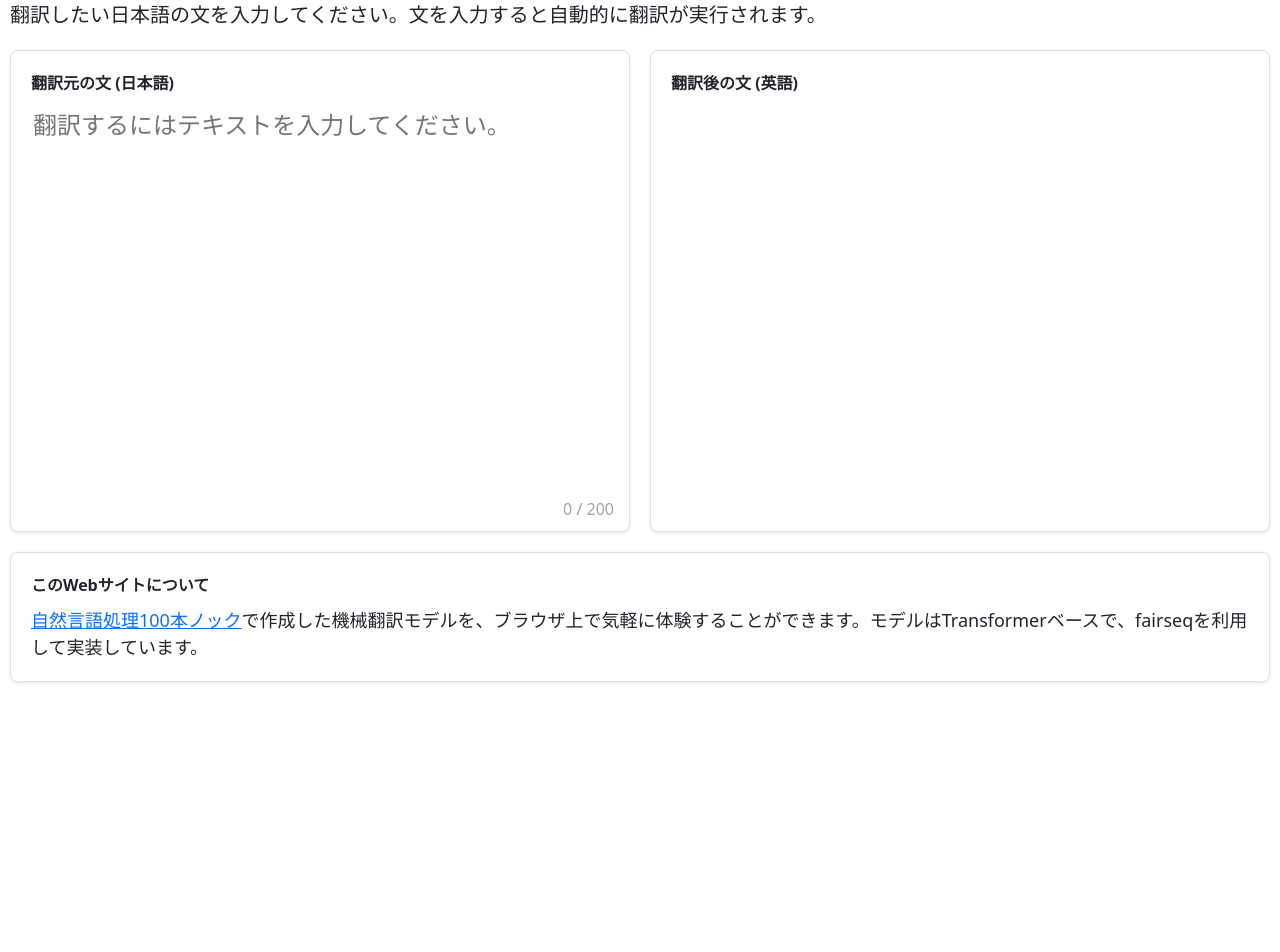
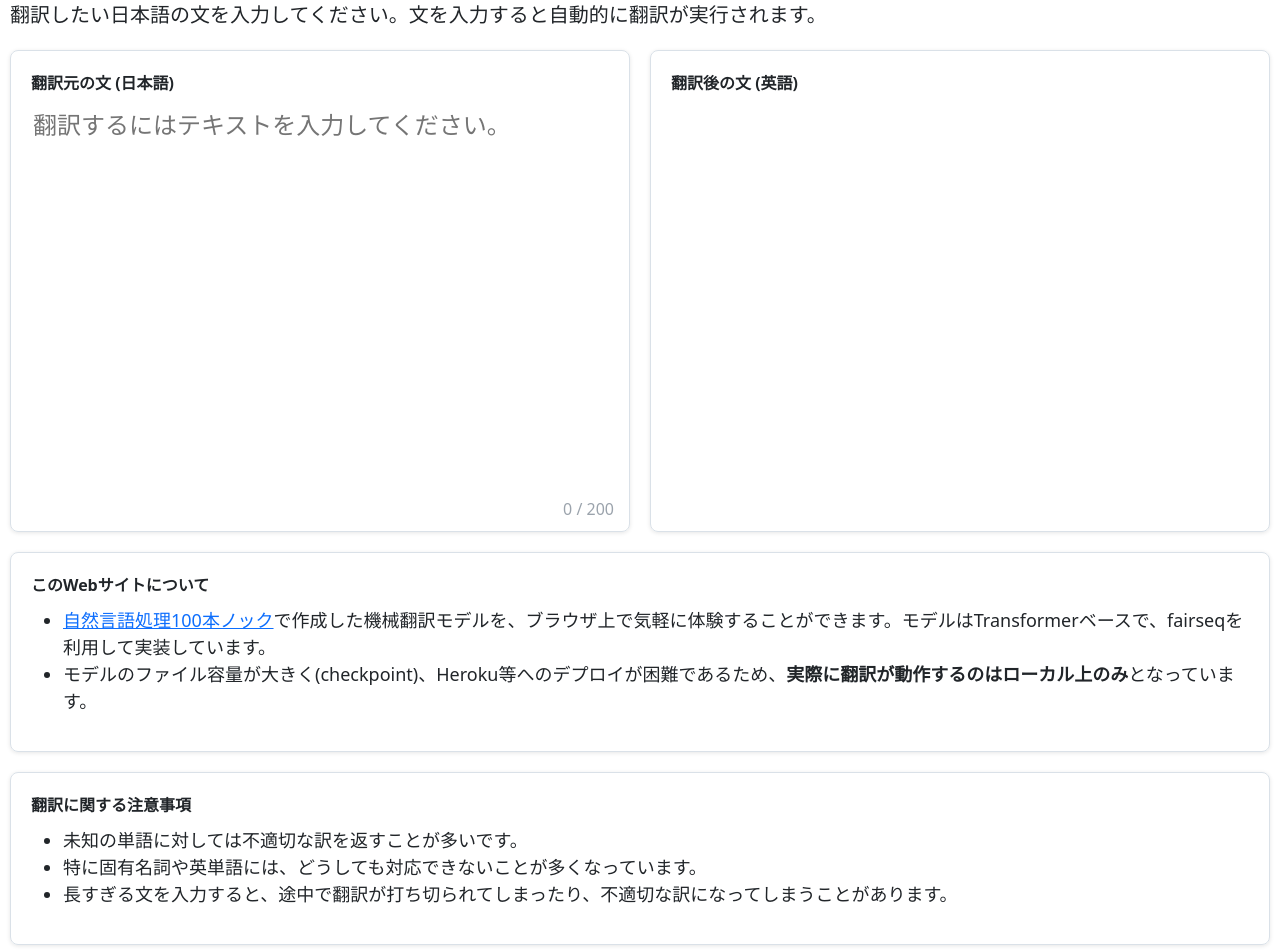
Before and after one commit to aya-se/100knock-translation, a Next.js app: page / in a window 1280 px wide. Shown: the top 952 px of the page. Before the commit the page ends 800 px from the top, so only its background shows below. Built offline with nearby package versions, Linux system fonts and the light colour scheme; no server answers.

Commit message:
スタイルの調節

```diff
--- a/pages/index.js
+++ b/pages/index.js
@@ -32,7 +32,7 @@ export default function Home() {
       setOutputText(res.data.en);
     }).catch((err)=> {
       setIsLoading(false);
-      setOutputText("Error: 翻訳の実行に失敗しました。");
+      setOutputText("Error: 翻訳はローカル上でのみ動作します。");
     })
   });
 
@@ -50,7 +50,7 @@ export default function Home() {
       setPrevInputText(inputText);
       handleTranslate();
     }
-  }, 3000);
+  }, 2000);
 
   // 入力テキスト削除
   const handleDeleteButton = (() => {
@@ -129,6 +129,8 @@ export default function Home() {
           </div>
           <div className={styles.card_contents}>
             <div className={styles.card_text}>
+              <ul>
+                <li>
                   <a
                     href="https://nlp100.github.io/ja/"
                     target="_blank"
@@ -137,6 +139,23 @@ export default function Home() {
                     自然言語処理100本ノック
                   </a>
                   で作成した機械翻訳モデルを、ブラウザ上で気軽に体験することができます。モデルはTransformerベースで、fairseqを利用して実装しています。
+                </li>
+                <li>モデルのファイル容量が大きく(checkpoint)、Heroku等へのデプロイが困難であるため、<strong>実際に翻訳が動作するのはローカル上のみ</strong>となっています。</li>
+              </ul>
+            </div>
+          </div>
+        </div>
+        <div className={[styles.card, styles.card_explanation].join(' ')}>
+          <div className={styles.card_header}>
+            <div className={styles.card_title}>翻訳に関する注意事項</div>
+          </div>
+          <div className={styles.card_contents}>
+            <div className={styles.card_text}>
+              <ul>
+                <li>未知の単語に対しては不適切な訳を返すことが多いです。</li>
+                <li>特に固有名詞や英単語には、どうしても対応できないことが多くなっています。</li>
+                <li>長すぎる文を入力すると、途中で翻訳が打ち切られてしまったり、不適切な訳になってしまうことがあります。</li>
+              </ul>
             </div>
           </div>
         </div>
--- a/styles/globals.scss
+++ b/styles/globals.scss
@@ -13,6 +13,14 @@ a {
   color: #2f7d95;
   &:hover {
     color: #2a6679;
+  }
+}
+
+ul {
+  margin-block-end: 0;
+  padding-inline-start: 20px;
+  @include v.mq(md) {
+    padding-inline-start: 15px;
   }
 }
 
```
Lines whose indentation alone changed are shown as unchanged.
